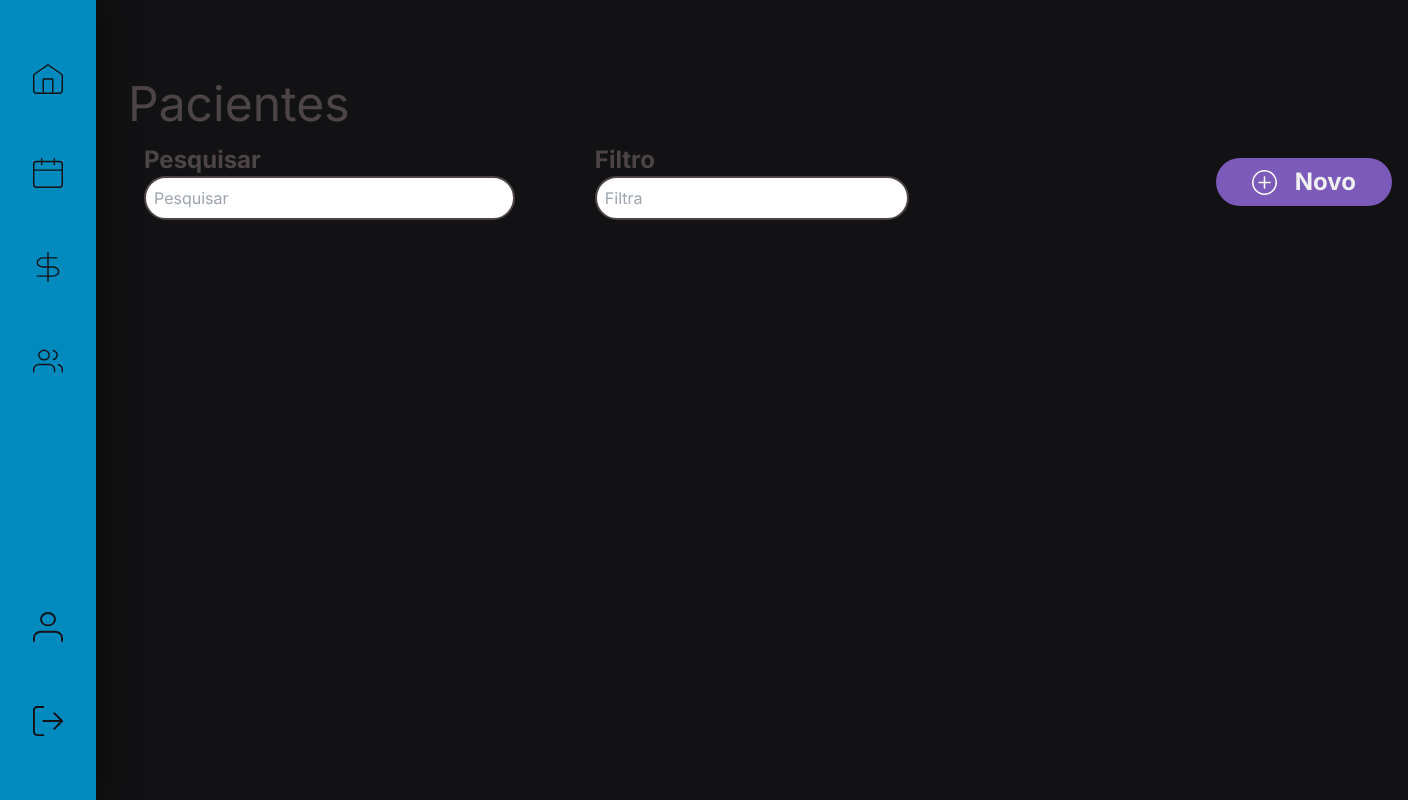
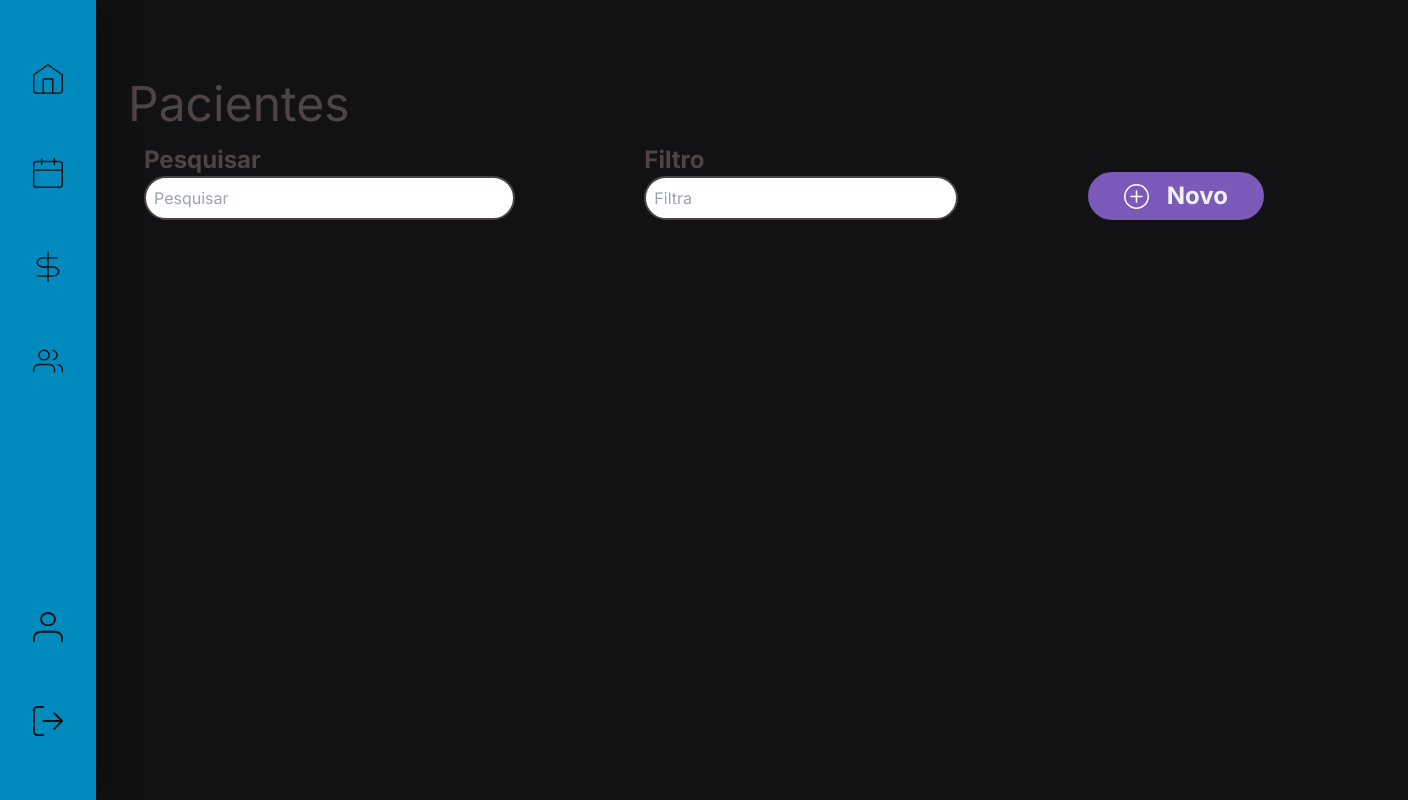
Before and after one commit to Melancia-Salgada/psico-frontend, a React (Vite) app in the folder easypsi/: page /pacientes in a window 1280 px wide. Shown: the whole page, 1408 px wide, since content can reach past the window. Built offline with nearby package versions, Linux system fonts and the light colour scheme.

Commit message:
pesquisa filtro e novo na lista finalizado

```diff
--- a/easypsi/src/components/Lista.jsx
+++ b/easypsi/src/components/Lista.jsx
@@ -14,16 +14,20 @@ const InputField = ({ label, placeholder }) => (
 
 const Lista = () => {
   return (
+
     <div className='p-4'>
-      <div className='flex justify-between items-center'>
+      <div className='flex justify-between items-end gap-4 flex-1'>
 
         {/* Seções de pesquisa e filtro */}
-        <div className='flex'>
-            <div className='mr-20'>
-                <label className='text-2xl font-bold mb-2'>Pesquisar</label>
-                <input className='rounded-full p-2 w-full border-solid border-preto-whitemode border-2' type='text' placeholder='Pesquisar'></input>
+        <div className='flex justify-between gap-4'>
+            <div className=''>
+              <label className='text-2xl font-bold mb-2'>Pesquisar</label>
+              <input className='rounded-full p-2 w-full border-solid border-preto-whitemode border-2' type='text' placeholder='Pesquisar'></input>
             </div>
-            <div>
+        </div>
+
+        <div>
+        <div>
                 <label className='text-2xl font-bold mb-2'>Filtro</label>
                 <input className='rounded-full p-2 w-full border-solid border-preto-whitemode border-2' type='text' placeholder='Filtra'></input>
             </div>
--- a/easypsi/src/views/Pacientes.jsx
+++ b/easypsi/src/views/Pacientes.jsx
@@ -7,7 +7,7 @@ const Pacientes = () => {
   return (
     <div>
         <Sidebar/>
-        <div className='container ml-32'>
+        <div className='ml-32'>
           <Titulo>Pacientes</Titulo>
           <Lista></Lista>
         </div>
```
